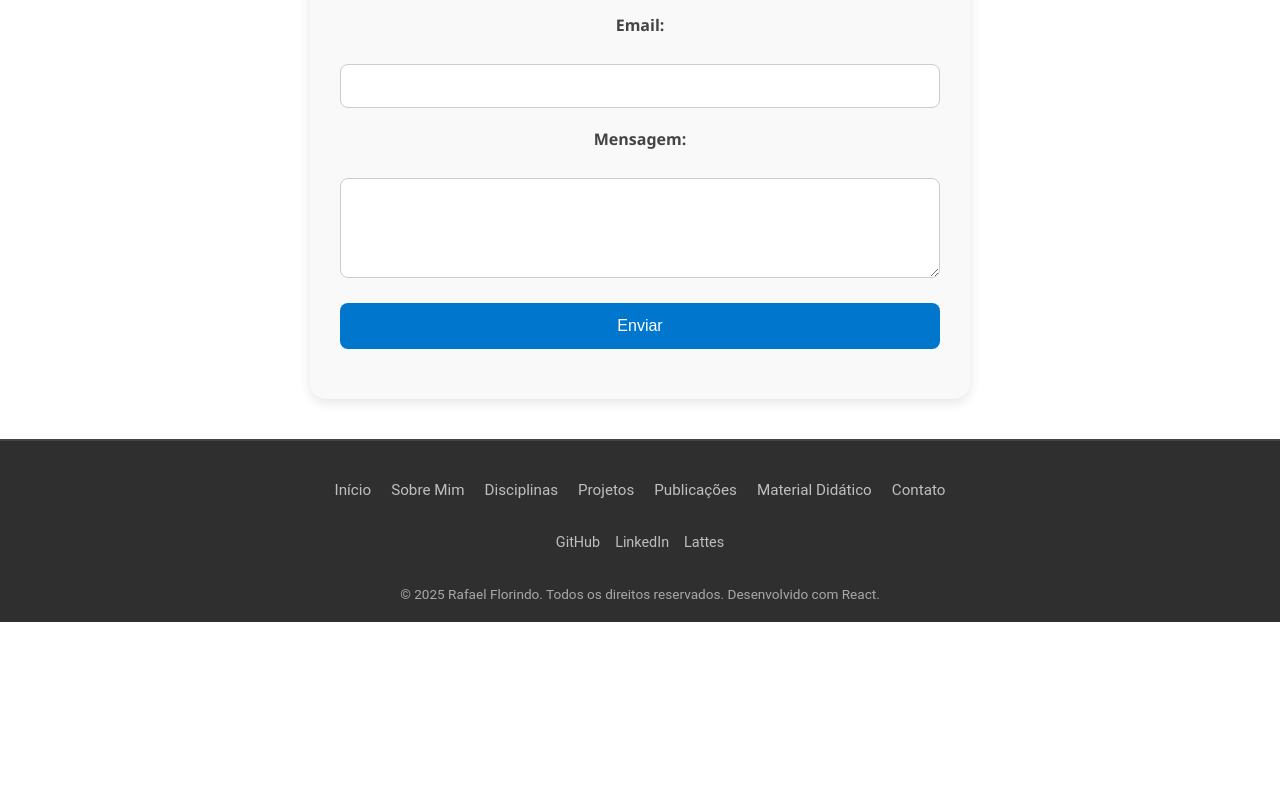
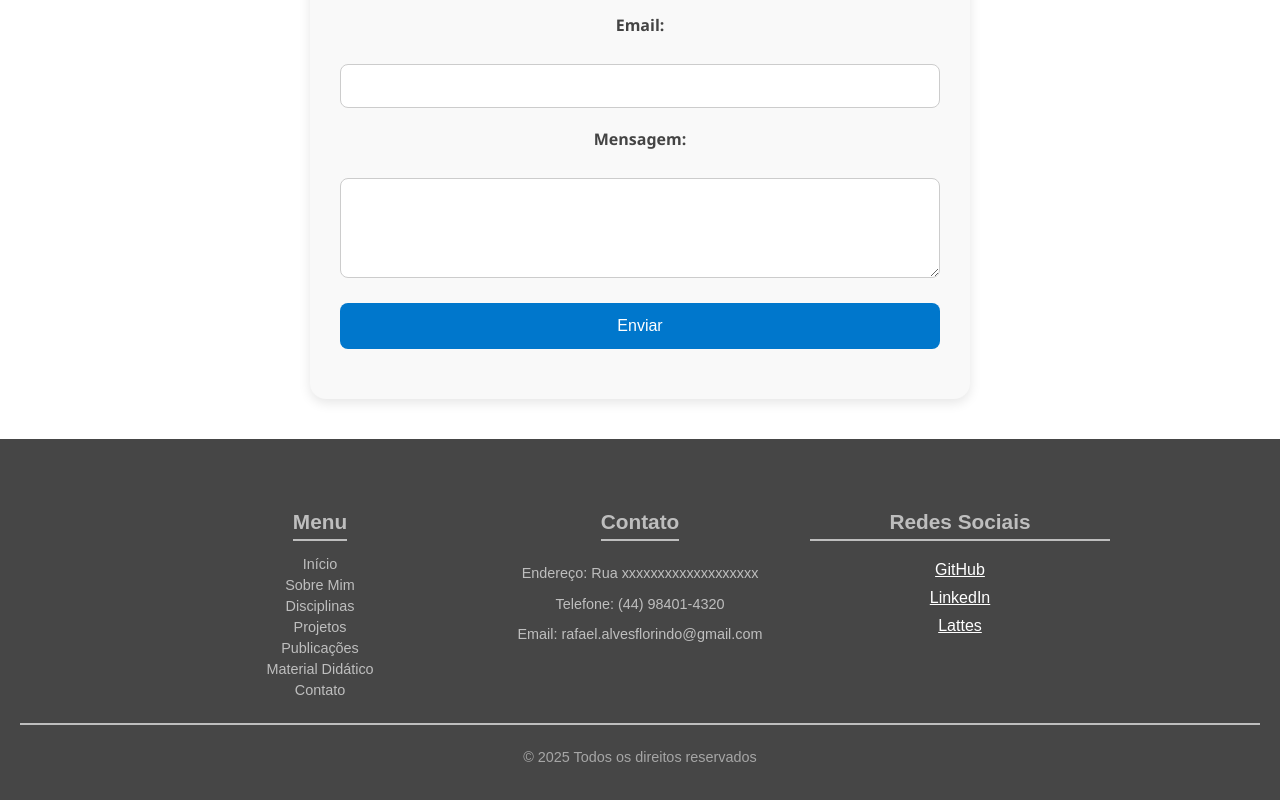
Before and after one commit to rafaelflorindo/projetopessoal, a React (Create React App) app: page /contato in a window 1280 px wide. Shown: the part 499-1299 px from the top of the page. Before the commit the page ends 1121 px from the top, so only its background shows below. Built offline with nearby package versions, Linux system fonts and the light colour scheme.

Commit message:
Add files via upload

```diff
--- a/src/Components/Footer/index.js
+++ b/src/Components/Footer/index.js
@@ -1,33 +1,41 @@
 import { Link } from 'react-router-dom';
-import './style.css'
+import './style.css';
 
 const Footer = () => {
     return (
         <footer>
-            <div className="footerNavegation">
+  <div id="footer-container">
+    <div class="footer-section">
+      <h3>Menu</h3>
       <ul>
-                    <li><Link to="/">Início</Link></li>
-                    <li><Link to="/sobre-mim">Sobre Mim</Link></li>
-                    <li><Link to="/disciplinas">Disciplinas</Link></li>
-                    <li><Link to="/projetos">Projetos</Link></li>
-                    <li><Link to="/publicacoes">Publicações</Link></li>
-                    <li><Link to="/material-didatico">Material Didático</Link></li>
-                    <li><Link to="/contato">Contato</Link></li>
+      <li><Link to="/" >Início</Link></li>
+        <li><Link to="/sobre-mim" >Sobre Mim</Link></li>
+        <li><Link to="/disciplinas" >Disciplinas</Link></li>
+        <li><Link to="/projetos" >Projetos</Link></li>
+        <li><Link to="/publicacoes" >Publicações</Link></li>
+        <li><Link to="/material-didatico" >Material Didático</Link></li>
+        <li><Link to="/contato" >Contato</Link></li>
       </ul>
     </div>
-
-            <div className="footerSocials">
-                <a href="https://github.com/rafaelflorindo" target="_blank">GitHub</a>
-                <a href="https://linkedin.com/in/rafaelflorindo" target="_blank">LinkedIn</a>
-                <a href="http://lattes.cnpq.br/7246554526271622" target="_blank">Lattes</a>
+    <div class="footer-section">
+      <h3>Contato</h3>
+      <p>Endereço: Rua xxxxxxxxxxxxxxxxxxx</p>
+      <p>Telefone: (44) 98401-4320</p>
+      <p>Email: rafael.alvesflorindo@gmail.com</p>
     </div>
-
-            <div className="footerCredits">
-                © 2025 Rafael Florindo. Todos os direitos reservados. Desenvolvido com React.
+    <div class="footer-section social">
+      <h3>Redes Sociais</h3>
+      <a href="#">GitHub</a>
+      <a href="#">LinkedIn</a>
+      <a href="#">Lattes</a>
+    </div>
+  </div>
+  <div class="footer-bottom">
+    <p>&copy; 2025 Todos os direitos reservados</p>
   </div>
 </footer>
 
-    )
-}
+    );
+};
 
 export default Footer;
--- a/src/Components/Footer/style.css
+++ b/src/Components/Footer/style.css
@@ -1,111 +1,107 @@
-/* ---------- ESTILOS DO FOOTER ---------- */
-
 footer {
-  background-color: #2f2f2f;
-  color: #dcdcdc;
-  padding: 20px 10px;
   display: flex;
+  justify-content: center;
+  align-items: center;
   flex-direction: column;
-  align-items: center;
-  font-family: "Roboto", sans-serif;
-  border-top: 2px solid #444;
-  gap: 15px;
+  background: #464646;
+  color: #bebebe;
+  padding: 30px 20px;
+  padding-top: 50px;
+  font-family: Arial, sans-serif;
 }
 
-.footerNavegation ul {
-  list-style: none;
+#footer-container {
   display: flex;
+  justify-content: center;
+  align-items: flex-start;
+  gap: 20px;
   flex-wrap: wrap;
-  gap: 20px;
-  padding: 0;
-  margin: 0;
-  justify-content: center;
+  max-width: 1300px;
+  width: 100%;
+  margin: 0 auto;
+  padding-bottom: 20px;
+  border-bottom: 2px solid #bebebe;
 }
 
-.footerNavegation ul li {
-  margin-top: 20px;
-  position: relative;
-  cursor: pointer;
-  font-size: 0.95rem;
-}
-
-/* Efeito de underline no hover */
-.footerNavegation ul li::after {
-  content: '';
-  position: absolute;
-  width: 0%;
-  height: 2px;
-  bottom: -4px;
-  left: 0;
-  background-color: #aaaaaa;
-  transition: width 0.3s ease;
-}
-
-.footerNavegation ul li:hover::after {
+.footer-section {
+  max-width: 300px;
   width: 100%;
 }
 
-.footerSocials {
-  margin-top: 20px;
-  margin-bottom: 20px;
-  display: flex;
-  gap: 15px;
-  flex-wrap: wrap;
-  justify-content: center;
+.footer-section h3 {
+  font-size: 1.3em;
+  margin-bottom: 10px;
+  border-bottom: 2px solid #bebebe;
+  display: inline-block;
+  padding-bottom: 5px;
 }
 
-.footerSocials a {
-  color: #bfbfbf;
+.footer-section p, .footer-section ul {
+  font-size: 0.9em;
+}
+
+.footer-section ul {
+  list-style-type: none; /* Remove os marcadores de lista */
+  padding: 0;
+  margin: 0;
+}
+
+.footer-section ul li {
+  margin: 5px 0;
+}
+
+.footer-section ul li a {
+  color: #bebebe;
   text-decoration: none;
-  font-size: 0.9rem;
+  font-size: 1em;
   transition: color 0.3s ease;
 }
 
-.footerSocials a:hover {
-  color: #ffffff;
+.footer-section ul li a:hover {
+  color: #fff; /* Cor do link ao passar o mouse */
+  transform: translateY(-3px); /* Efeito de leve deslocamento no hover */
 }
 
-.footerCredits {
-  font-size: 0.85rem;
-  opacity: 0.7;
-  text-align: center;
+.social {
+  display: flex;
+  flex-direction: column;
+  gap: 10px;
 }
 
-/* Links da navegação do rodapé */
-.footerNavegation ul li a {
-  color: #bfbfbf;            /* cor cinza claro padrão */
-  text-decoration: none;
-  transition: color 0.3s ease;
+.social a {
+  color: #fff;
+  transition: transform 0.3s ease;
 }
 
-.footerNavegation ul li a:hover {
-  color: #ffffff;            /* cor branca no hover */
+.social a:hover {
+  transform: translateY(-5px);
 }
 
-/* Links das redes sociais */
-.footerSocials a {
-  color: #bfbfbf;            /* mesma cor dos links acima */
-  text-decoration: none;
-  transition: color 0.3s ease;
+.footer-bottom {
+  text-align: center;
+  padding-top: 10px;
+  font-size: 0.9em;
+  opacity: 0.8;
 }
 
-.footerSocials a:hover {
-  color: #ffffff;
-}
-
-/* ---------- RESPONSIVIDADE DO FOOTER ---------- */
-
+/* Responsividade */
 @media (max-width: 768px) {
-  .footerNavegation ul {
-    gap: 15px;  /* Menor espaçamento entre os links em telas menores */
-    flex-direction: column; /* Tornar os links da navegação em uma coluna */
+  #footer-container {
+    flex-direction: column;
+    align-items: center;
+    text-align: center;
+    gap: 25px;
   }
 
-  .footerSocials {
-    flex-direction: column; /* Colocar os links sociais em coluna em telas menores */
+  .footer-section {
+    max-width: 100%;
   }
 
-  .footerCredits {
-    font-size: 0.8rem;
+  .footer-section ul li {
+    text-align: center;
+  }
+
+  .footer-bottom {
+    text-align: center;
   }
 }
```
Lines whose indentation alone changed are shown as unchanged.
